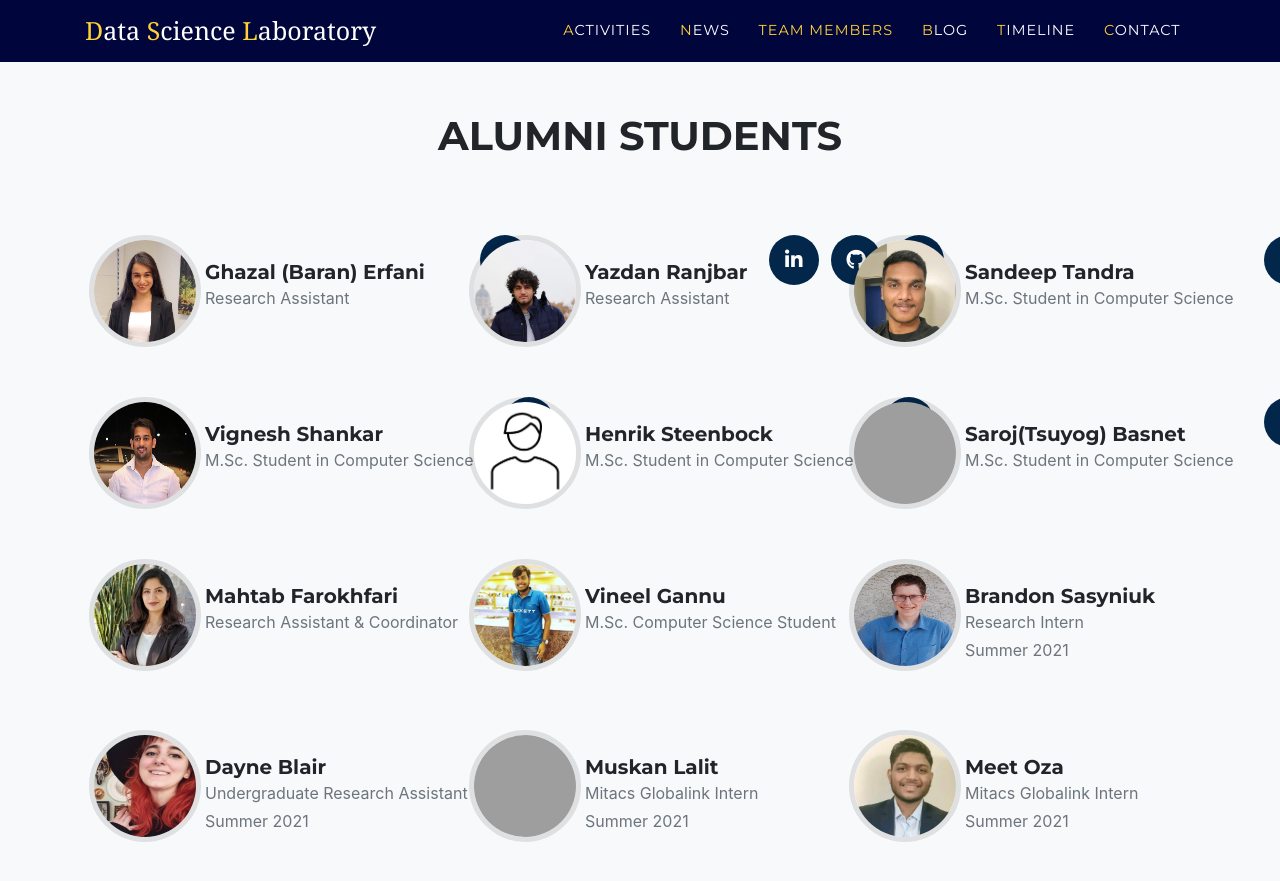
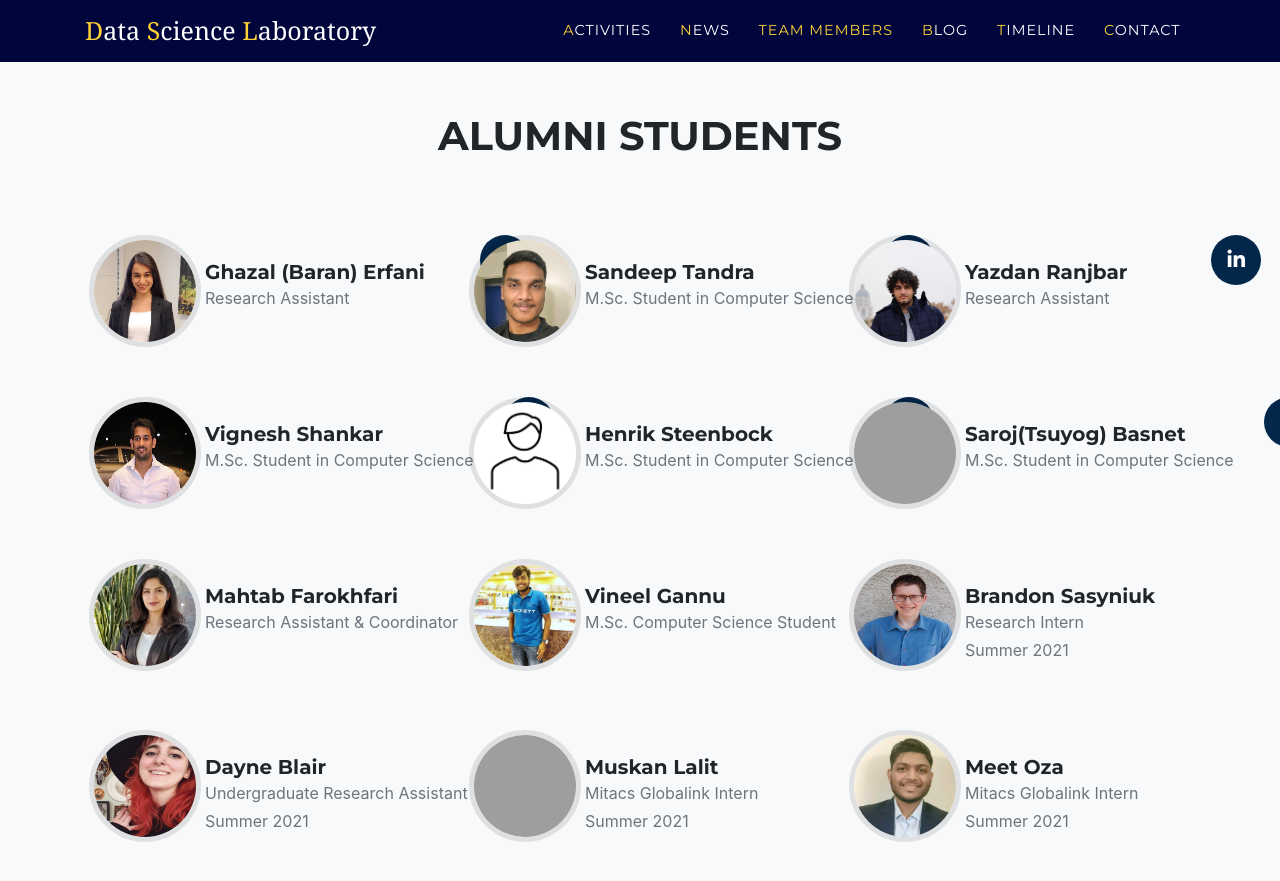
Before and after one commit to UR-DataScience/ur-datascience.github.io, a Jekyll site: the page built from index.markdown, in a window 1280 px wide and 900 px high, scrolled down 5038 px. Shown: the top 881 px of the window. Built offline with Jekyll 4.4.1, drawn with Linux system fonts in a browser that asks for light colours; nearby versions of some CDN libraries; some web fonts are replaced; some of the changed lines change nothing that is shown; grey boxes are pictures that could not be loaded.

Commit message:
Update alumni.yml

```diff
--- a/_data/alumni.yml
+++ b/_data/alumni.yml
@@ -11,6 +11,15 @@ members:
       - url: https://www.linkedin.com/in/baranerf
         icon: fab fa-linkedin-in
 
+  - name: "Sandeep Tandra"
+    role: "M.Sc. Student in Computer Science"
+    hover_text: "Graduate student who is working on ..."
+    link: members/sandeep
+    image: assets/img/team/Sandeep_Tandra.jpg
+    social:
+      - url: https://www.linkedin.com/in/sandeeptandra
+        icon: fab fa-linkedin-in
+
   - user: yazdan
     name: "Yazdan Ranjbar"
     role: "Research Assistant"
@@ -19,19 +28,6 @@ members:
     image: assets/img/team/Yazdan_Ranjbar.jpg
     social:
       - url: https://www.linkedin.com/in/yazdanra
-        icon: fab fa-linkedin-in
-      - url: https://github.com/yazdanra
-        icon: fab fa-github
-      - url: https://gitlab.com/yazdan_ra
-        icon: fab fa-gitlab
-
-  - name: "Sandeep Tandra"
-    role: "M.Sc. Student in Computer Science"
-    hover_text: "Graduate student who is working on ..."
-    link: members/sandeep
-    image: assets/img/team/Sandeep_Tandra.jpg
-    social:
-      - url: https://www.linkedin.com/in/sandeeptandra
         icon: fab fa-linkedin-in
 
   - name: "Vignesh Shankar"
```
